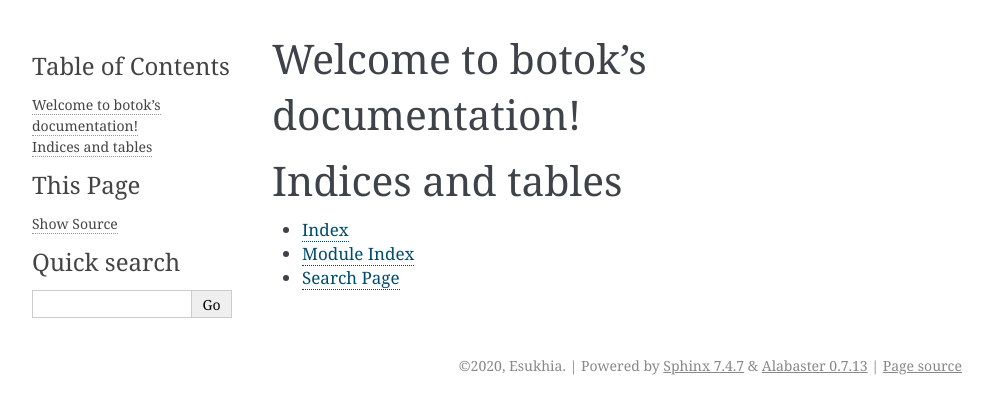
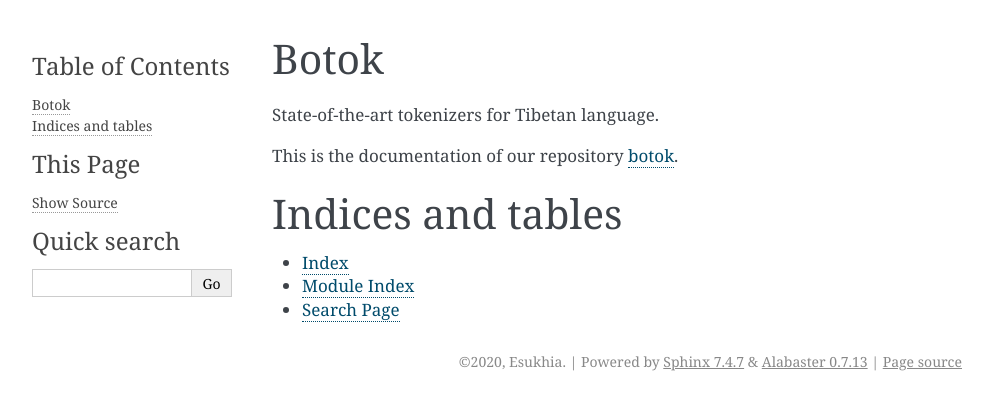
Before and after one commit to OpenPecha/Botok, a Sphinx documentation site: the page built from docs/source/index.rst, in a window 1280 px wide. Shown: the top 414 px of the page, without its empty margins (148-1141 px from the left). Built offline with Sphinx 7.4.7, drawn with Linux system fonts in a browser that asks for light colours.

Commit message:
docs: add title and description

```diff
--- a/docs/source/index.rst
+++ b/docs/source/index.rst
@@ -3,8 +3,12 @@
    You can adapt this file completely to your liking, but it should at least
    contain the root `toctree` directive.
 
-Welcome to botok's documentation!
-=================================
+Botok
+===================================================================================================
+State-of-the-art tokenizers for Tibetan language.
+
+This is the documentation of our repository `botok <https://github.com/Esukhia/botok/tree/docs>`_.
+
 
 .. toctree::
    :maxdepth: 2
```
